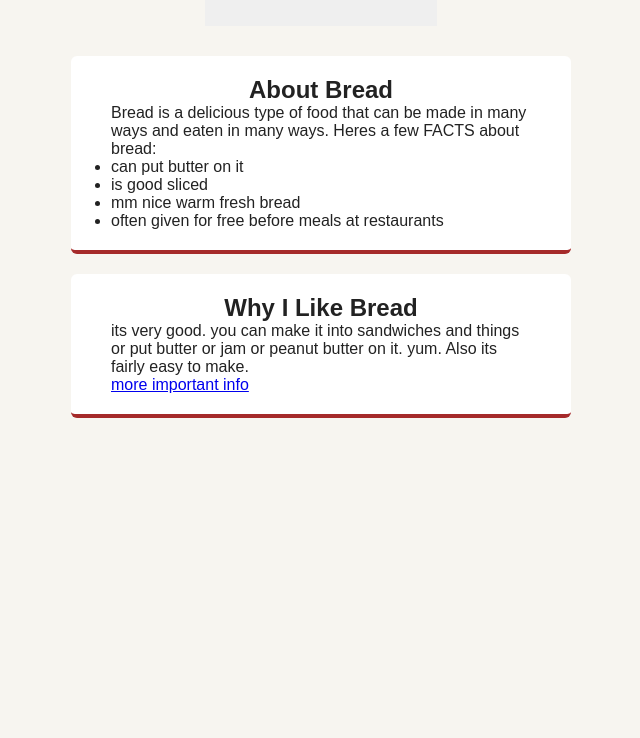
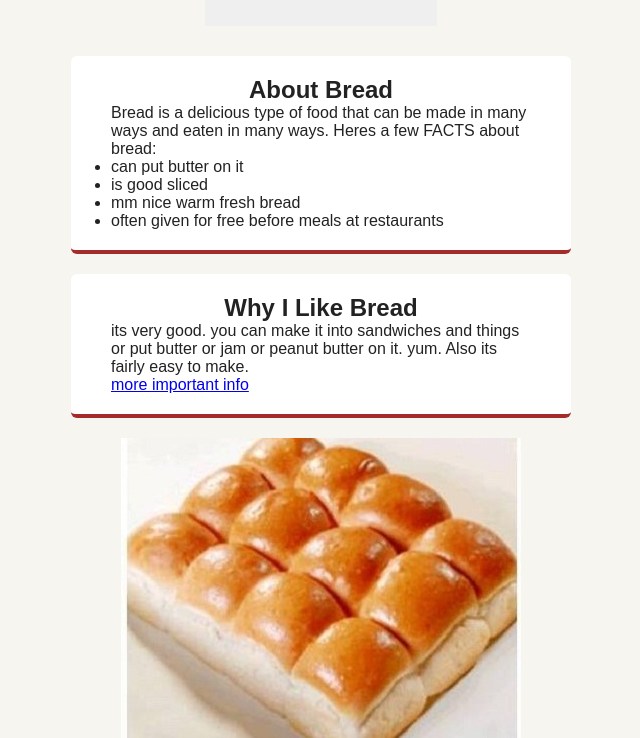
Before and after one commit to a-cow/a-cow.github.io, a plain HTML site: page index.html in a window 1280 px wide. Shown: the part 259-997 px from the top of the page, without its empty margins (319-959 px from the left). Before the commit the page ends 800 px from the top, so only its background shows below. Drawn offline with Linux system fonts and the light colour scheme.

Commit message:
added javascript

```diff
--- a/index.html
+++ b/index.html
@@ -25,5 +25,14 @@
       <p>its very good. you can make it into sandwiches and things or put butter or jam or peanut butter on it. yum. Also its fairly easy to make.</p>
       <a href="https://www.youtube.com/watch?v=nA30twyb2L8">more important info</a>
     </div>
+
+    <div class="slideshow-container">
+      <img src="img/bread1.jpg" class="slide">
+      <img src="img/bread2.jpg" class="slide">
+      <img src="img/bread3.jpg" class="slide">
+      <img src="img/bread4.jpg" class="slide">
+    </div>
+
+      <script src="scripts.js"></script>
   </body>
 </html>
--- /dev/null
+++ b/scripts.js
@@ -0,0 +1,20 @@
+var current = 0;
+var slides = document.getElementsByClassName("slide");
+
+console.log(slides.length);
+
+setInterval(function() {
+
+   for (var i = 0; i < slides.length; i++) {
+   slides[i].style.opacity = 0;
+ }
+
+  if (current != slides.length - 1) {
+   current = current + 1;
+ } else {
+   current = 0;
+ }
+
+  slides[current].style.opacity = 1;
+
+}, 2000);
--- a/styles.css
+++ b/styles.css
@@ -48,3 +48,17 @@ header {
 .card-header {
   text-align: center;
 }
+
+.slideshow-container {
+  width:400px;
+  margin: 0 auto;
+}
+
+.slide {
+  position: absolute;
+  transition: opacity .5s ease-in;
+}
+
+img + img {
+  opacity: 0;
+}
```
Also changed, not shown: img/bread1.jpg (added), img/bread2.JPG (added), img/bread3.jpg (added), img/bread4.jpg (added).
